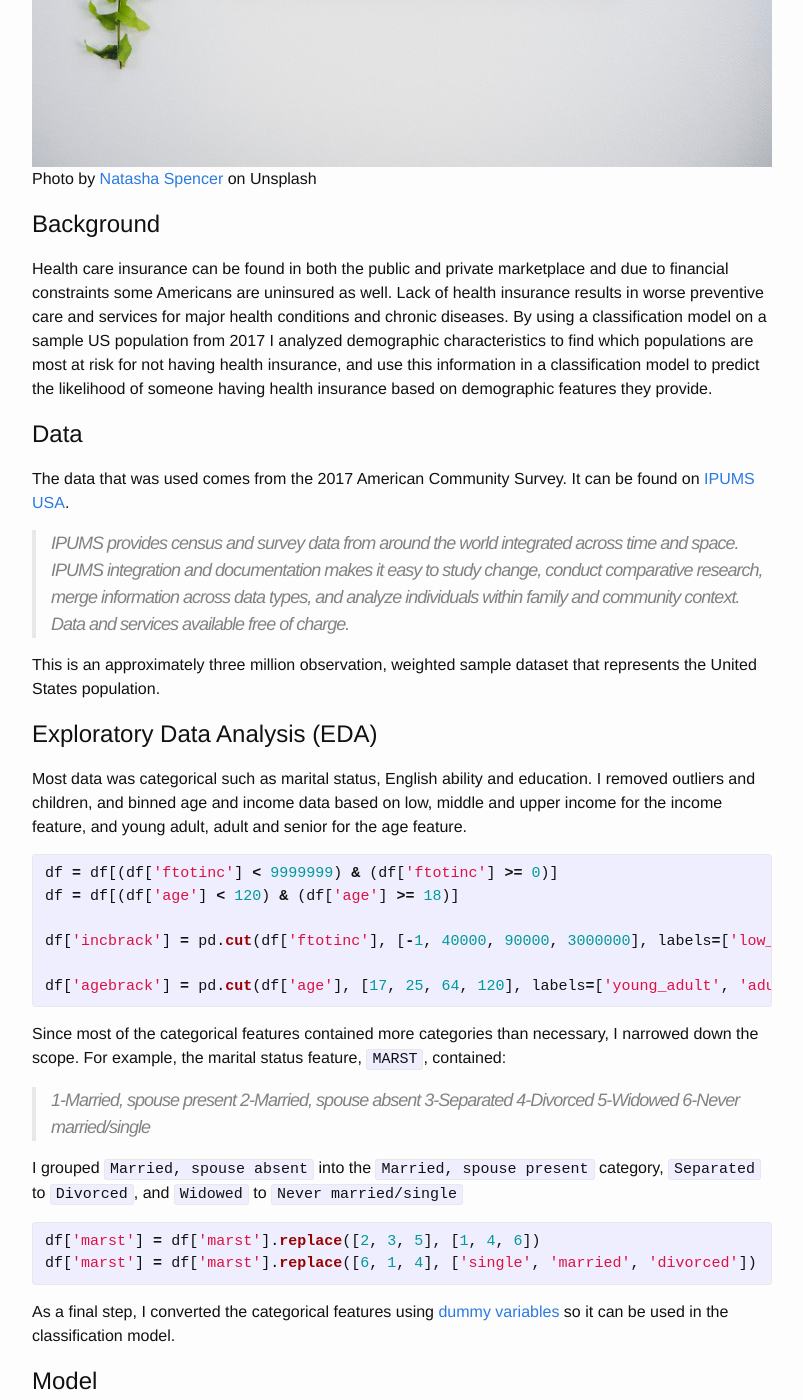
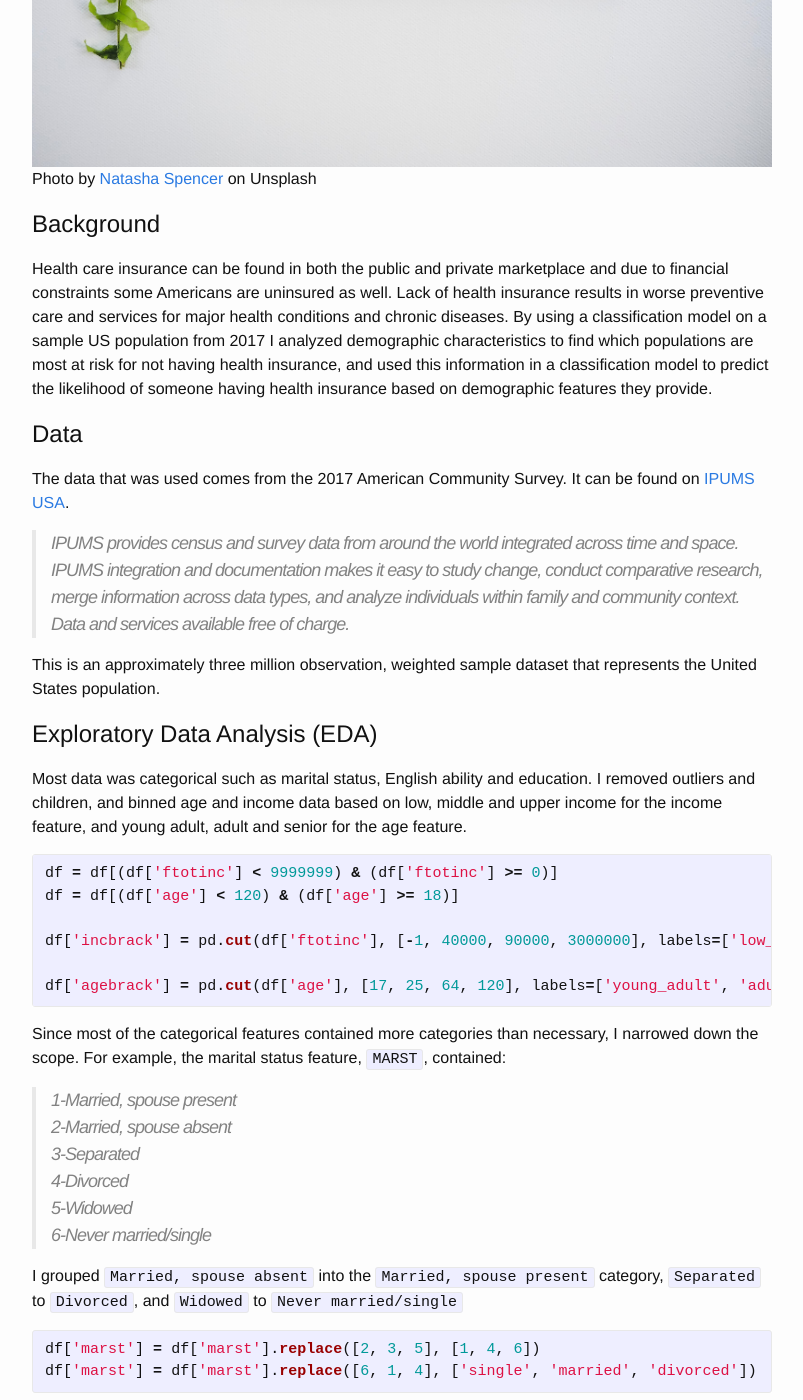
Before and after one commit to abalone23/abalone23.github.io, a Jekyll site: the page built from _posts/2019-09-18-predicting-health-care.markdown, in a window 1280 px wide and 1400 px high, scrolled down 491 px. Shown: the whole window, without its empty margins (238-1041 px from the left). Built offline with Jekyll 4.4.1, drawn with Linux system fonts in a browser that asks for light colours; some of the changed text lies outside the part shown.

Commit message:
updated hc post

```diff
--- a/_posts/2019-09-18-predicting-health-care.markdown
+++ b/_posts/2019-09-18-predicting-health-care.markdown
@@ -2,13 +2,13 @@
 layout: post
 title:  "Predicting the Likelihood of having Health Care Insurance"
 date:   2019-09-18 09:35:15 -0700
-categories: classification, machine learning
+categories: machine learning
 ---
 ![Healthcare]({{ site.url }}/assets/natasha-spencer-_hH0dC6A-FM-unsplash.jpg)
 Photo by [Natasha Spencer](https://unsplash.com/@totalshape?utm_source=unsplash&utm_medium=referral&utm_content=creditCopyText) on Unsplash
 
 # Background
-Health care insurance can be found in both the public and private marketplace and due to financial constraints some Americans are uninsured as well. Lack of health insurance results in worse preventive care and services for major health conditions and chronic diseases. By using a classification model on a sample US population from 2017 I analyzed demographic characteristics to find which populations are most at risk for not having health insurance, and use this information in a classification model to predict the likelihood of someone having health insurance based on demographic features they provide.
+Health care insurance can be found in both the public and private marketplace and due to financial constraints some Americans are uninsured as well. Lack of health insurance results in worse preventive care and services for major health conditions and chronic diseases. By using a classification model on a sample US population from 2017 I analyzed demographic characteristics to find which populations are most at risk for not having health insurance, and used this information in a classification model to predict the likelihood of someone having health insurance based on demographic features they provide.
 
 # Data
 The data that was used comes from the 2017 American Community Survey. It can be found on [IPUMS USA](https://usa.ipums.org/usa/).
```
Also changed, not shown: other parts of _posts/2019-09-18-predicting-health-care.markdown (+1 -1 lines).
